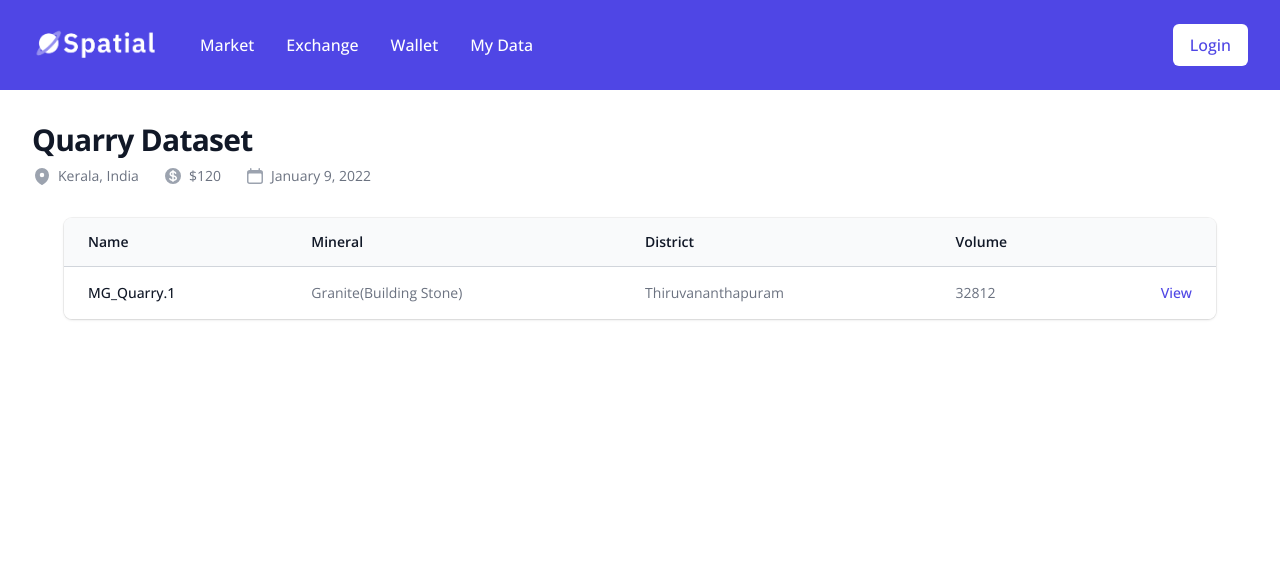
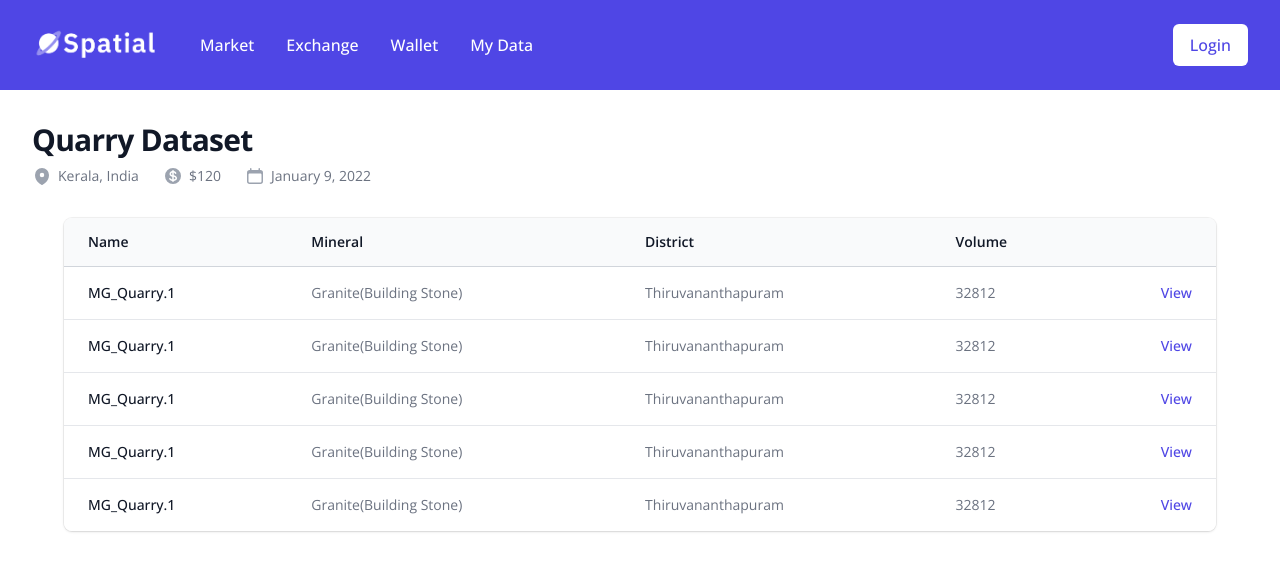
Before and after one commit to knnithyanand/FVMDataDAO, a React (Create React App) app in the folder app/: page /market in a window 1280 px wide. Shown: the top 570 px of the page. Built offline with nearby package versions, Linux system fonts and the light colour scheme.

Commit message:
Add sample data

```diff
--- a/app/src/pages/Market.tsx
+++ b/app/src/pages/Market.tsx
@@ -5,6 +5,34 @@ import {
 } from "@heroicons/react/20/solid";
 
 const sites = [
+  {
+    name: "MG_Quarry.1",
+    mineral: "Granite(Building Stone)",
+    district: "Thiruvananthapuram",
+    volume: "32812",
+    url: "https://www.google.com/maps/search/?api=1&query=10.0000,76.0000",
+  },
+  {
+    name: "MG_Quarry.1",
+    mineral: "Granite(Building Stone)",
+    district: "Thiruvananthapuram",
+    volume: "32812",
+    url: "https://www.google.com/maps/search/?api=1&query=10.0000,76.0000",
+  },
+  {
+    name: "MG_Quarry.1",
+    mineral: "Granite(Building Stone)",
+    district: "Thiruvananthapuram",
+    volume: "32812",
+    url: "https://www.google.com/maps/search/?api=1&query=10.0000,76.0000",
+  },
+  {
+    name: "MG_Quarry.1",
+    mineral: "Granite(Building Stone)",
+    district: "Thiruvananthapuram",
+    volume: "32812",
+    url: "https://www.google.com/maps/search/?api=1&query=10.0000,76.0000",
+  },
   {
     name: "MG_Quarry.1",
     mineral: "Granite(Building Stone)",
```
